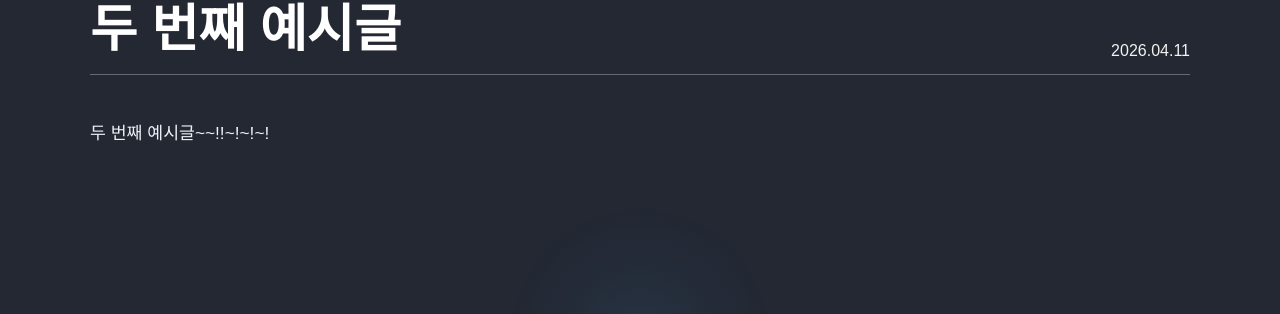
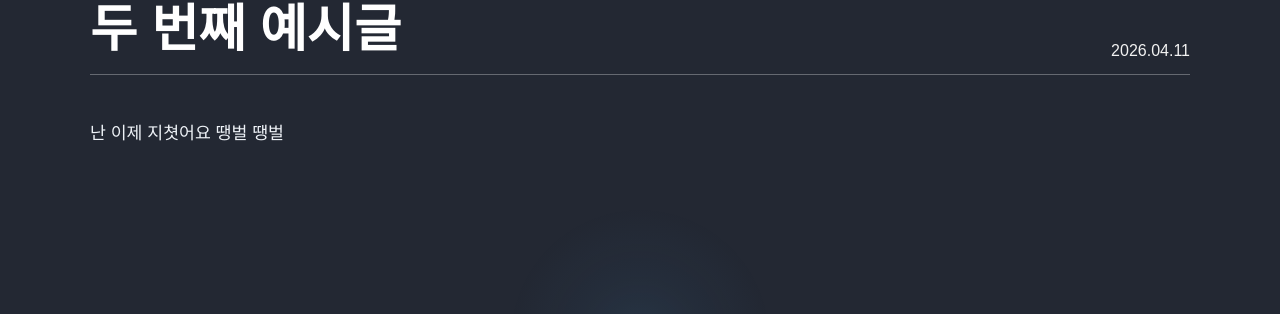
Before and after one commit to nonono2525/nonono2525.github.io, a Jekyll site: the page built from _posts/2026-04-11-second.md, in a window 1280 px wide and 900 px high. Shown: the part 111-425 px from the top of the window. Built offline with Jekyll 4.4.1, drawn with Linux system fonts in a browser that asks for light colours.

Commit message:
Update 2026-04-11-second.md

```diff
--- a/_posts/2026-04-11-second.md
+++ b/_posts/2026-04-11-second.md
@@ -5,4 +5,5 @@ date: 2026-04-11
 category_key: "dev"
 ---
 
-두 번째 예시글~~!!~!~!~!
+난 이제 지쳣어요
+땡벌 땡벌
```
